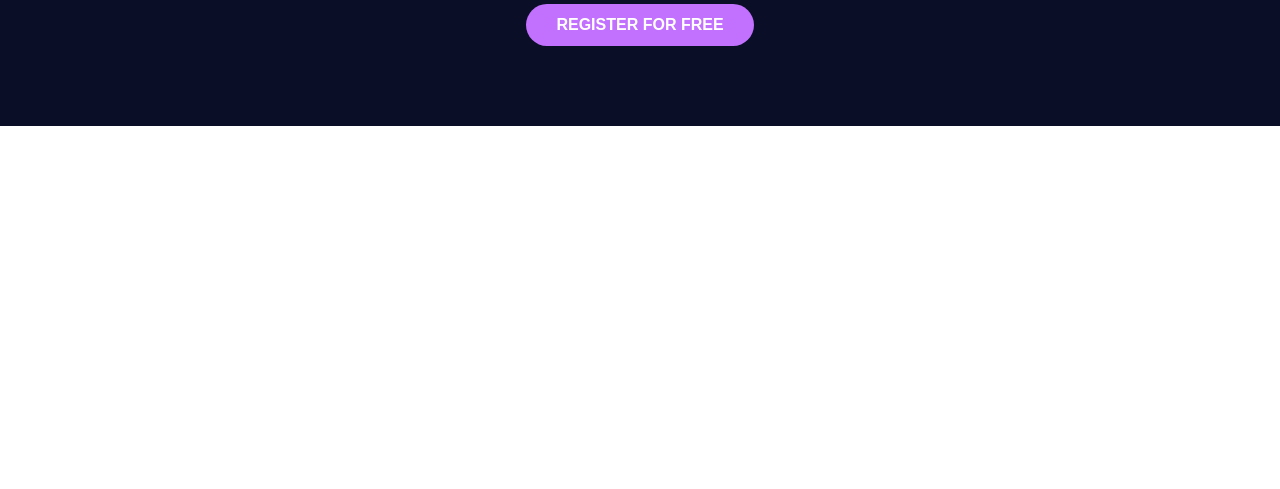
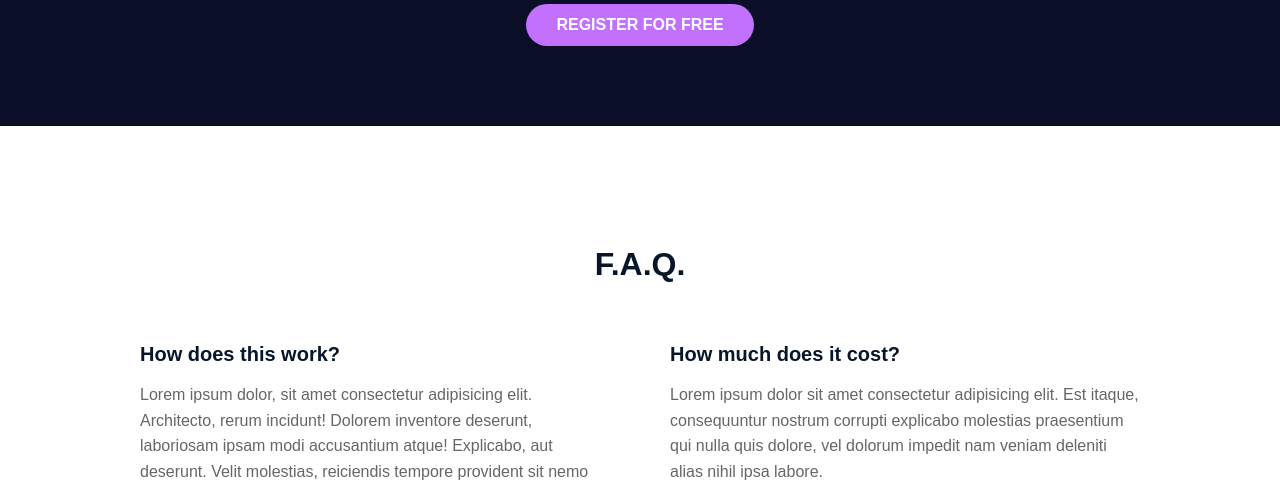
Before and after one commit to Esther-Apalara/CSS_Advanced-, a plain HTML site: page index.html in a window 1280 px wide. Shown: the part 2170-2659 px from the top of the page. Drawn offline with Linux system fonts and the light colour scheme.

Commit message:
Faq section done

```diff
--- a/index.html
+++ b/index.html
@@ -182,30 +182,31 @@
 
     <!-- Register button -->
     <button type="button">REGISTER FOR FREE</button>
+
   </section>
   <!-- FAQ Section -->
   <section id="faq">
     <h2>F.A.Q.</h2>
 
-    <div>
+    <div class="faq-container">
       <article>
         <h3>How does this work?</h3>
-        <p>Lorem ipsum dolor sit amet, consectetur adipiscing elit.</p>
+        <p>Lorem ipsum dolor, sit amet consectetur adipisicing elit. Architecto, rerum incidunt! Dolorem inventore deserunt, laboriosam ipsam modi accusantium atque! Explicabo, aut deserunt. Velit molestias, reiciendis tempore provident sit nemo voluptatum.</p>
       </article>
 
       <article>
         <h3>How much does it cost?</h3>
-        <p>Lorem ipsum dolor sit amet, consectetur adipiscing elit.</p>
+        <p>Lorem ipsum dolor sit amet consectetur adipisicing elit. Est itaque, consequuntur nostrum corrupti explicabo molestias praesentium qui nulla quis dolore, vel dolorum impedit nam veniam deleniti alias nihil ipsa labore.</p>
       </article>
 
       <article>
         <h3>Can I cancel anytime?</h3>
-        <p>Lorem ipsum dolor sit amet, consectetur adipiscing elit.</p>
+        <p>Lorem ipsum dolor sit amet consectetur, adipisicing elit. Inventore iste saepe deleniti vitae nisi fuga aspernatur, pariatur blanditiis sequi aut mollitia animi in sunt eligendi minus quidem alias libero autem!</p>
       </article>
 
       <article>
         <h3>Do you offer support?</h3>
-        <p>Lorem ipsum dolor sit amet, consectetur adipiscing elit.</p>
+        <p>Lorem ipsum dolor sit amet consectetur adipisicing elit. Voluptatem voluptas dolore perspiciatis tenetur omnis, sequi possimus quo eveniet deserunt aperiam assumenda sed laboriosam cum unde fuga enim dicta explicabo consectetur.</p>
       </article>
     </div>
   </section>
--- a/styles.css
+++ b/styles.css
@@ -287,3 +287,45 @@ line-height: 1.5;
 #membership button:hover {
   background: #a94de0;
 }
+
+/* FAQ Section */
+#faq {
+  background-color: #fff;
+  color: #071629;
+  padding: 80px 20px;
+  text-align: center;
+}
+
+#faq h2 {
+  font-size: 32px;
+  font-weight: 600;
+  margin: 40px 0;
+}
+
+#fag-line {
+  height: 32px;
+  background-color: #071629;
+  max-width: 1200px;
+  margin: auto;
+}
+
+.faq-container {
+  display: grid;
+  grid-template-columns: repeat(2, 1fr);
+  gap: 40px 60px;
+  max-width: 1000px;
+  margin: 0 auto;
+  text-align: left;
+}
+
+.faq-container h3 {
+  font-size: 20px;
+  margin-bottom: 10px;
+  color: #071629;
+}
+
+.faq-container p {
+  font-size: 16px;
+  color: #666;
+  line-height: 1.6;
+}
```
